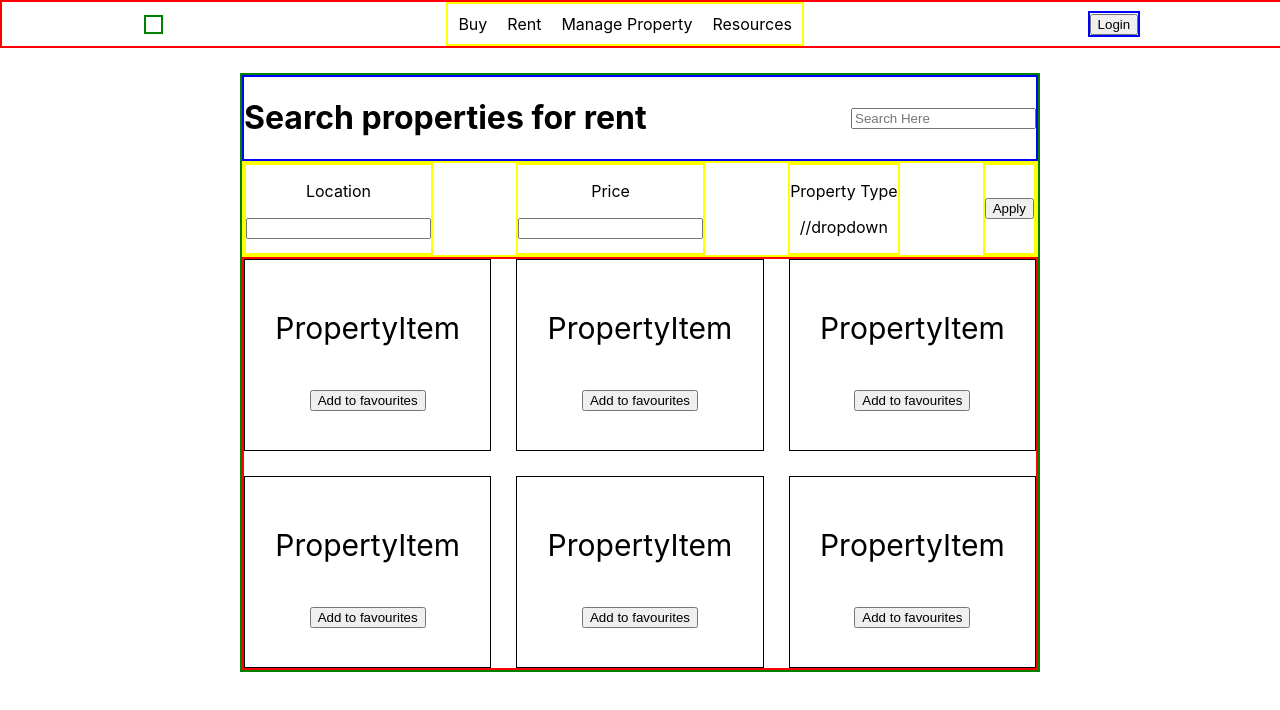
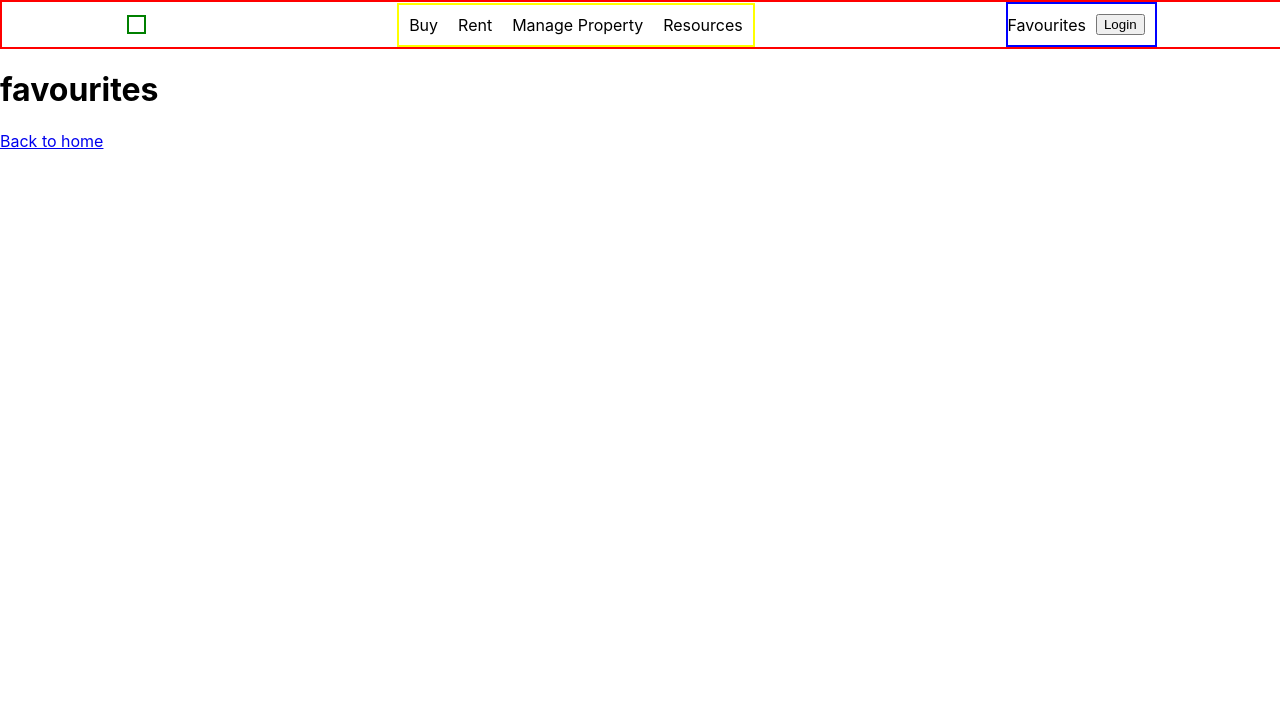
Before and after one commit to UtkarshDixit-py/real-estate-app, a React (Create React App) app: page /fav in a window 1280 px wide. Shown: the top 710 px of the page. Built offline with nearby package versions, Linux system fonts and the light colour scheme.

Commit message:
react router

```diff
--- a/package.json
+++ b/package.json
@@ -8,6 +8,7 @@
     "@testing-library/user-event": "^13.5.0",
     "react": "^18.2.0",
     "react-dom": "^18.2.0",
+    "react-router-dom": "^6.3.0",
     "react-scripts": "5.0.1",
     "styled-components": "^5.3.5",
     "web-vitals": "^2.1.4"
--- a/src/App.js
+++ b/src/App.js
@@ -1,13 +1,18 @@
-import './App.css';
-import Navbar from './components/Navbar';
-import Content from './components/Content';
+import "./App.css";
+import Navbar from "./components/Navbar";
+import Content from "./components/Content";
+import Fav from "./components/Fav"
+import { BrowserRouter, Routes, Route } from "react-router-dom";
 
 function App() {
   return (
-    <div className="App">
-        <Navbar />
-        <Content />
-    </div>
+    <BrowserRouter>
+      <Navbar />
+      <Routes>
+        <Route path="/" element={<Content />}/>
+        <Route path="/fav" element={<Fav />}/>
+      </Routes>
+    </BrowserRouter>
   );
 }
 
--- /dev/null
+++ b/src/components/Fav.js
@@ -0,0 +1,14 @@
+import React from 'react'
+import { Link } from 'react-router-dom'
+
+const Fav = () => {
+  return (
+    <div>
+        <h1>favourites</h1>
+        <Link to = "/">Back to home</Link>
+    </div>
+
+  )
+}
+
+export default Fav
--- a/src/components/Navbar.js
+++ b/src/components/Navbar.js
@@ -1,5 +1,6 @@
 import React from "react";
 import styled from "styled-components";
+import { Link } from "react-router-dom";
 
 const Navbar = () => {
   return (
@@ -12,6 +13,7 @@ const Navbar = () => {
         <Navitem href="#">Resources</Navitem>
       </NavListWrapper>
       <User>
+        <FavLink to="/fav">Favourites</FavLink>
         <button>Login</button>
       </User>
     </Conatiner>
@@ -37,7 +39,19 @@ const NavListWrapper = styled.nav`
 
 const User = styled.div`
   border: 2px solid blue;
+  display: flex;
+  align-items: center;
+
+  button {
+    margin: 10px;
+  }
 `;
+
+const FavLink = styled(Link)`
+  text-decoration: none;
+  color: inherit;
+`;
+
 const Navitem = styled.a`
   margin: 10px;
   text-decoration: none;
```
Also changed, not shown: 1 other file (tests, documents, lock files or other folders).
